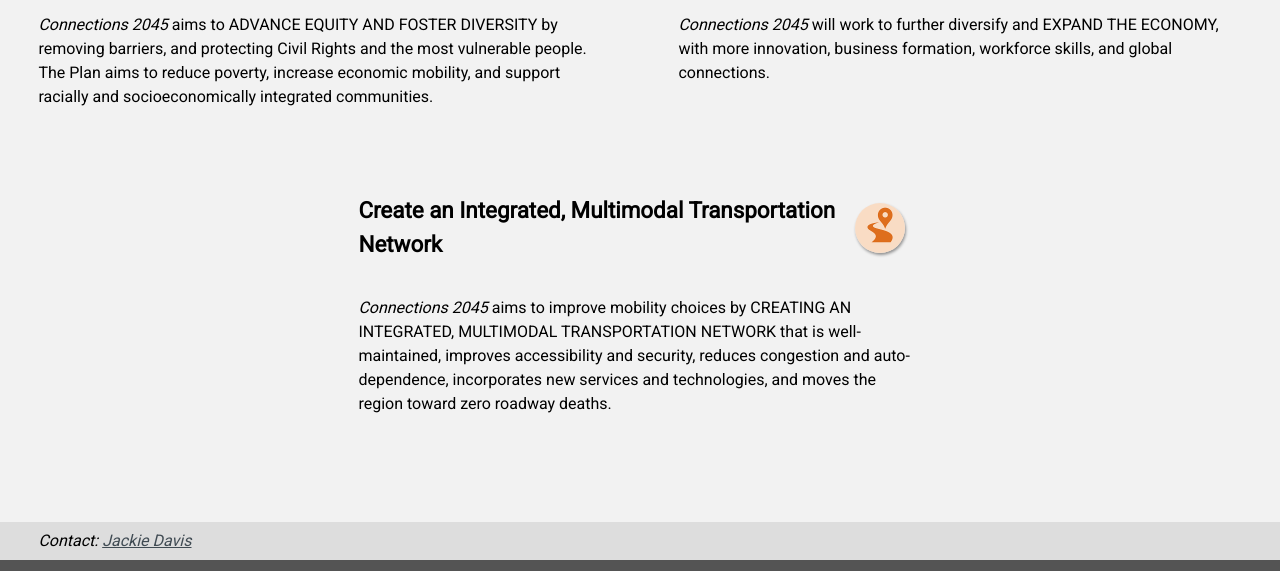
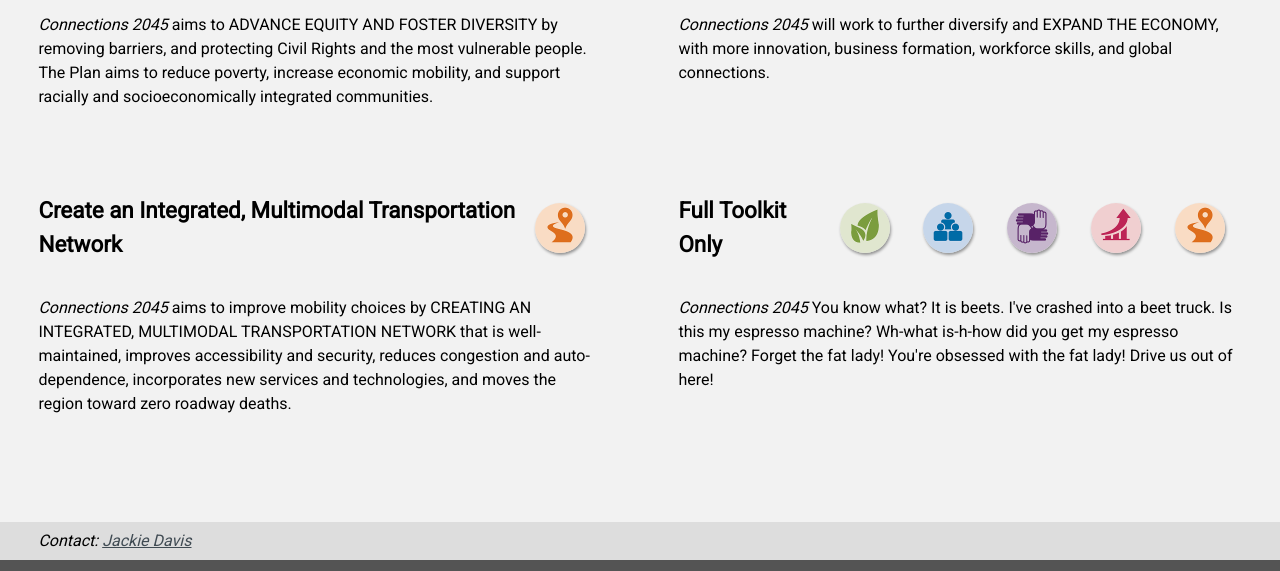
Before and after one commit to dvrpc/MIT, a website: page fullToolkit.html in a window 1280 px wide. Shown: the part 810-1381 px from the top of the page. Drawn offline with Linux system fonts and the light colour scheme; no server answers.

Commit message:
add full tookit only section, implementation tbd

```diff
--- a/fullToolkit.html
+++ b/fullToolkit.html
@@ -40,8 +40,7 @@
                 <h2 class="toolkit-title">Sustain The Environment</h2>
                 <img src="./img/toolpages/enviro-icon.png" alt="environment icon" class="icon shadow"/>
             </div>
-
-            <p class="toolkit-group-description"><em>Connections 2045</em> aims to SUSTAIN THE ENVIRONMENT by permanently protecting one million acres of open space. This will improve the region’s air and water quality, preserve historic and cultural resources, and increase access to healthy, locally-produced food.</p>
+            <p class="toolkit-group-description"><em>Connections 2045 </em> aims to SUSTAIN THE ENVIRONMENT by permanently protecting one million acres of open space. This will improve the region’s air and water quality, preserve historic and cultural resources, and increase access to healthy, locally-produced food.</p>
         </section>
 
         <section class="toolkit-group" id="communities-accordions">
@@ -49,8 +48,7 @@
                 <h2 class="toolkit-title">Develop Livable Communities</h2>
                 <img src="./img/toolpages/comm-icon.png" alt="community icon" class="icon shadow"/>
             </div>
-
-            <p class="toolkit-group-description"><em>Connections 2045</em> seeks to DEVELOP LIVABLE COMMUNITIES by focusing growth in 125 Centers across the region. More compact, mixed-use, and mixed-income development will shorten distances between destinations, and encourage alternative and active forms of transportation.</p>
+            <p class="toolkit-group-description"><em>Connections 2045 </em> seeks to DEVELOP LIVABLE COMMUNITIES by focusing growth in 125 Centers across the region. More compact, mixed-use, and mixed-income development will shorten distances between destinations, and encourage alternative and active forms of transportation.</p>
         </section>
 
         <section class="toolkit-group" id="equity-accordions">
@@ -58,8 +56,7 @@
                 <h2 class="toolkit-title">Advance Equity and Foster Diversity</h2>
                 <img src="./img/toolpages/equity-icon.png" alt="equity icon" class="icon shadow"/>
             </div>
-
-            <p class="toolkit-group-description"><em>Connections 2045</em> aims to ADVANCE EQUITY AND FOSTER DIVERSITY by removing barriers, and protecting Civil Rights and the most vulnerable people. The Plan aims to reduce poverty, increase economic mobility, and support racially and socioeconomically integrated communities.</p>
+            <p class="toolkit-group-description"><em>Connections 2045 </em> aims to ADVANCE EQUITY AND FOSTER DIVERSITY by removing barriers, and protecting Civil Rights and the most vulnerable people. The Plan aims to reduce poverty, increase economic mobility, and support racially and socioeconomically integrated communities.</p>
         </section>
 
         <section class="toolkit-group" id="economy-accordions">
@@ -67,8 +64,7 @@
                 <h2 class="toolkit-title">Expand the Economy</h2>
                 <img src="./img/toolpages/econo-icon.png" alt="economy icon" class="icon shadow"/>
             </div>
-
-            <p class="toolkit-group-description"><em>Connections 2045</em> will work to further diversify and EXPAND THE ECONOMY, with more innovation, business formation, workforce skills, and global connections.</p>
+            <p class="toolkit-group-description"><em>Connections 2045 </em> will work to further diversify and EXPAND THE ECONOMY, with more innovation, business formation, workforce skills, and global connections.</p>
         </section>
 
         <section class="toolkit-group" id="transportation-accordions">
@@ -76,8 +72,19 @@
                 <h2 class="toolkit-title">Create an Integrated, Multimodal Transportation Network</h2>
                 <img src="./img/toolpages/transpo-icon.png" alt="transportation icon" class="icon shadow" />
             </div>
+            <p class="toolkit-group-description"><em>Connections 2045 </em> aims to improve mobility choices by CREATING AN INTEGRATED, MULTIMODAL TRANSPORTATION NETWORK that is well-maintained, improves accessibility and security, reduces congestion and auto-dependence, incorporates new services and technologies, and moves the region toward zero roadway deaths.</p>
+        </section>
 
-            <p class="toolkit-group-description"><em>Connections 2045</em> aims to improve mobility choices by CREATING AN INTEGRATED, MULTIMODAL TRANSPORTATION NETWORK that is well-maintained, improves accessibility and security, reduces congestion and auto-dependence, incorporates new services and technologies, and moves the region toward zero roadway deaths.</p>
+        <section class="toolkit-group" id="no-group">
+            <div class="toolkit-title-wrapper">
+                <h2 class="toolkit-title">Full Toolkit Only</h2>
+                <img src="./img/toolpages/enviro-icon.png" alt="environment icon" class="icon shadow"/>
+                <img src="./img/toolpages/comm-icon.png" alt="community icon" class="icon shadow"/>
+                <img src="./img/toolpages/equity-icon.png" alt="equity icon" class="icon shadow"/>
+                <img src="./img/toolpages/econo-icon.png" alt="economy icon" class="icon shadow"/>
+                <img src="./img/toolpages/transpo-icon.png" alt="transportation icon" class="icon shadow" />
+            </div>
+            <p class="toolkit-group-description"><em>Connections 2045 </em> You know what? It is beets. I've crashed into a beet truck. Is this my espresso machine? Wh-what is-h-how did you get my espresso machine? Forget the fat lady! You're obsessed with the fat lady! Drive us out of here!</p>
         </section>
     </main>
 
```
